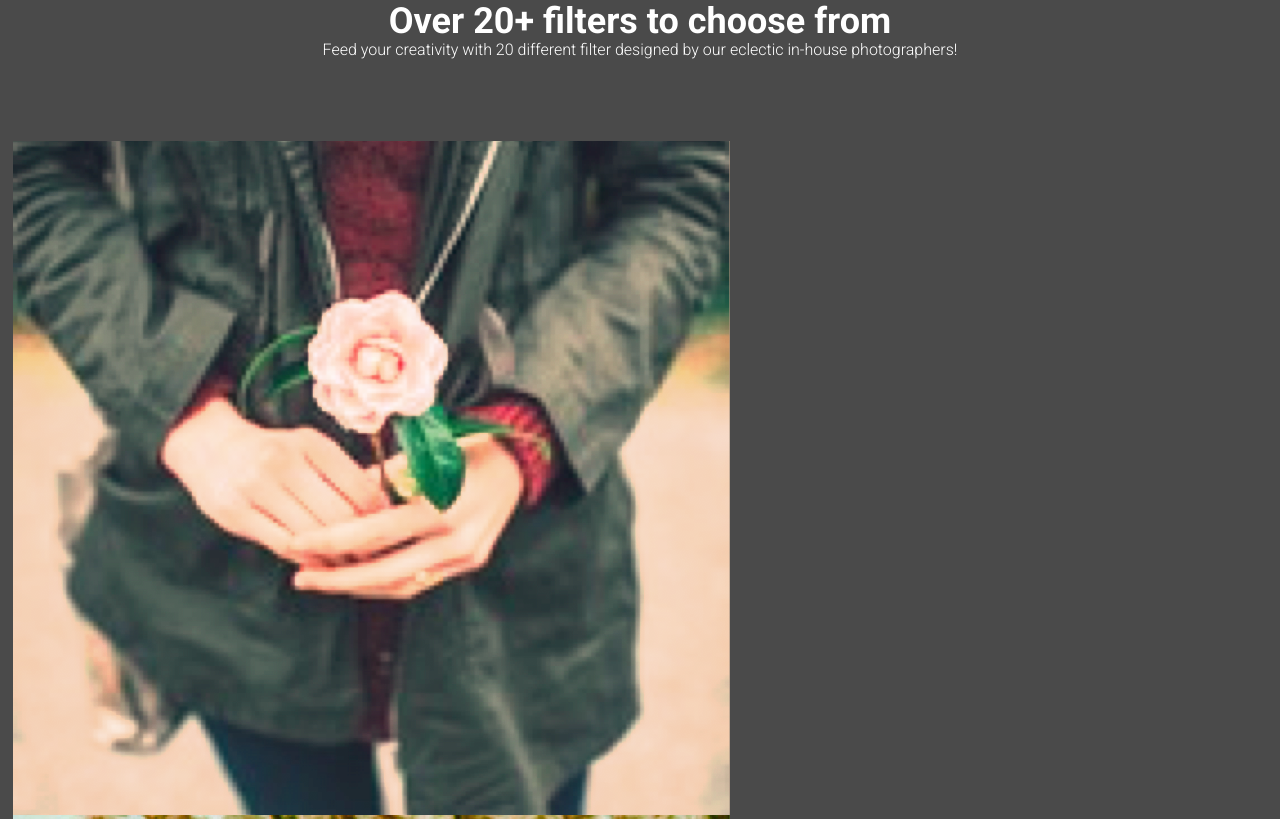
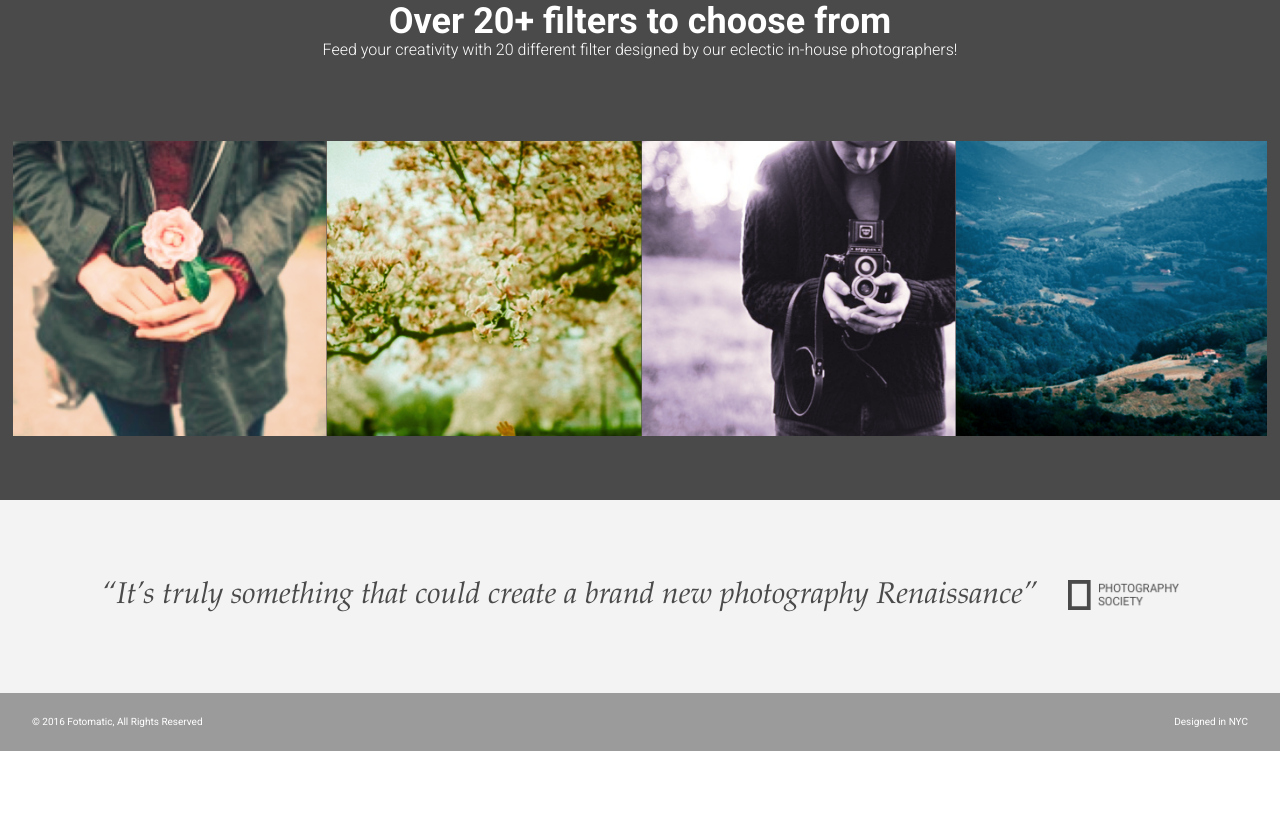
Before and after one commit to grinny853/fotomatic, a plain HTML site: page index.html in a window 1280 px wide. Shown: the part 1561-2380 px from the top of the page. After the commit the page ends 2312 px from the top, so only its background shows below. Drawn offline with Linux system fonts and the light colour scheme; a web font is replaced by a local one.

Commit message:
Fixed Filter images, Quote size and footer

```diff
--- a/resources/css/style.css
+++ b/resources/css/style.css
@@ -26,6 +26,7 @@ html {
 
 .image-container img {
   display: block;
+  max-width: 100%;
 }
 
 @media only screen and (max-width: 760px) {
@@ -310,6 +311,7 @@ header .mobile {
 }
 
 #filters-section .images-container {
+  display: flex;
   max-width: 100%;
   padding: 0 1%;
 }
@@ -350,11 +352,13 @@ header .mobile {
   background-color: #f3f3f3;
 }
 
-#quotes-section content {
+#quotes-section .content {
+  display: flex;
   padding: 5rem 0;
+  justify-content: center;
 }
 
-#quotes-section quote {
+#quotes-section .quote {
   padding-right: 1.875rem;
   font-family: "Palatino", serif;
   font-size: 1.875rem;
@@ -363,7 +367,7 @@ header .mobile {
   color: #4a4a4a;
 }
 
-#quotes-section quote-citation {
+#quotes-section .quote-citation {
   height: 1.875rem;
 }
 
@@ -395,6 +399,7 @@ footer .content {
   color: white;
   display: flex;
   font-size: .75rem;
+  align-items: center;
 }
 
 footer .copyright {
```
Also changed, not shown: index.html (+1 -1 lines).
